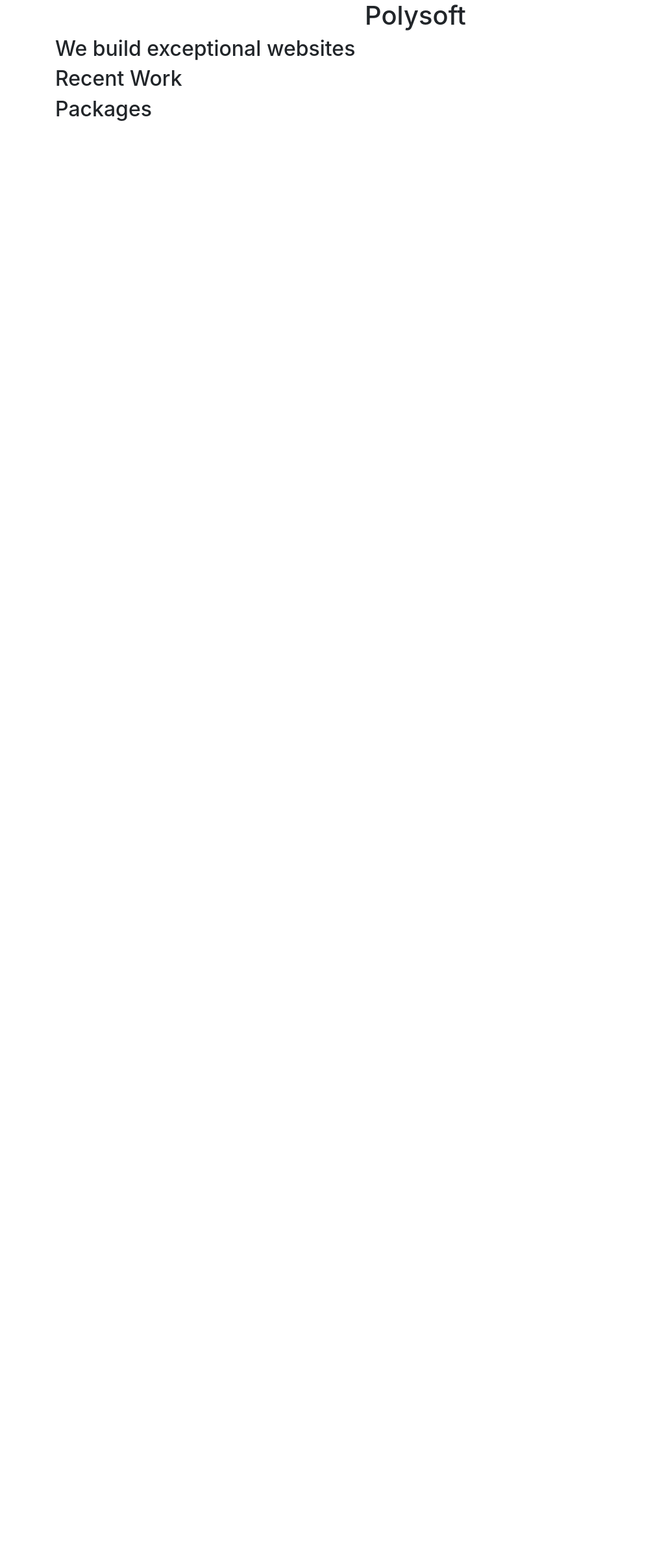
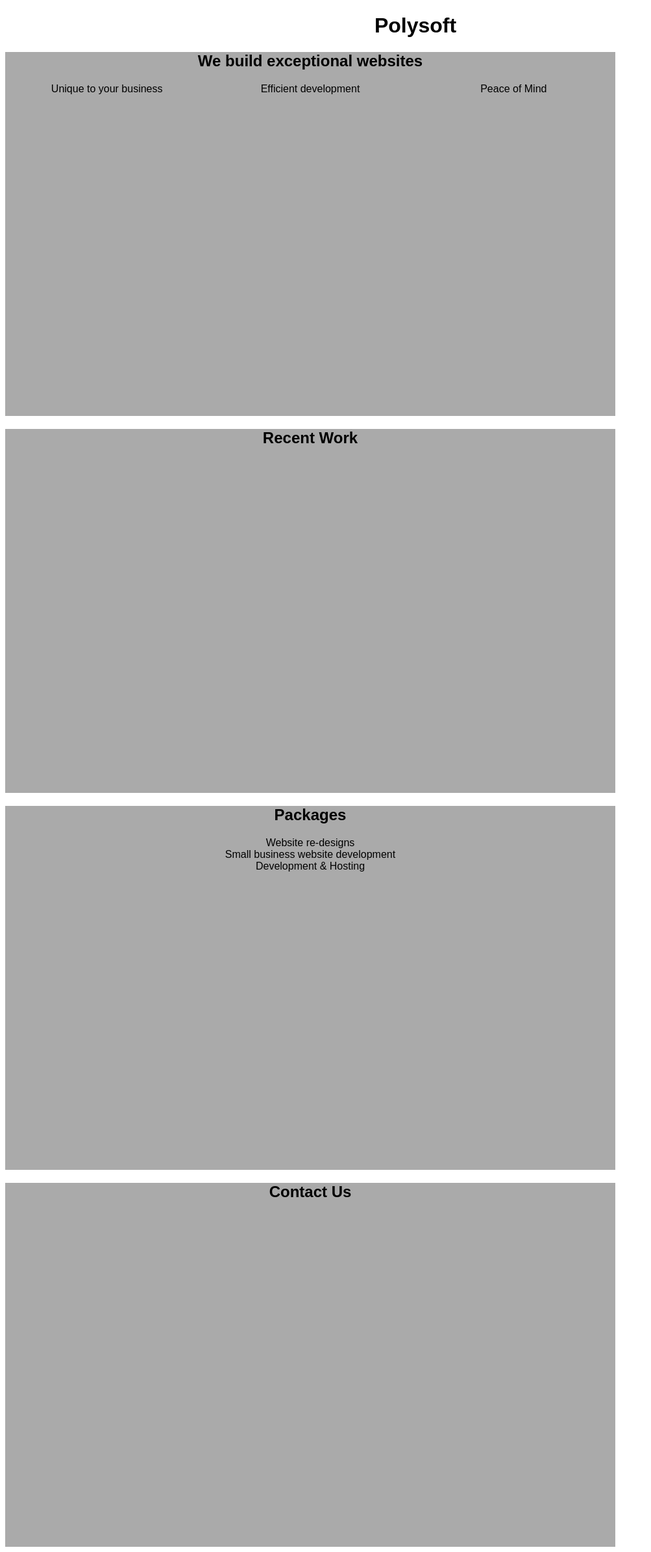
Before and after one commit to PolynomialSoftware/polysoft.ca, a Jekyll site: the page built from index.html, in a window 1280 px wide. Shown: the whole page at 65% size, without its empty margins (0-1003 px from the left). Built offline with Jekyll 4.4.1, drawn with Linux system fonts in a browser that asks for light colours; nearby versions of some CDN libraries; before the commit the page ends 900 px from its top, so only the background shows below that.

Commit message:
Add content titles

```diff
--- a/_layouts/default.html
+++ b/_layouts/default.html
@@ -19,7 +19,6 @@
     <link href="" rel="stylesheet">
 
     <!-- CSS -->
-    <link rel="stylesheet" href="https://maxcdn.bootstrapcdn.com/bootstrap/4.0.0/css/bootstrap.min.css" integrity="sha384-Gn5384xqQ1aoWXA+058RXPxPg6fy4IWvTNh0E263XmFcJlSAwiGgFAW/dAiS6JXm" crossorigin="anonymous">
     <link rel="stylesheet" href="/css/main.css">
 
 </head>
--- a/_sass/shared.scss
+++ b/_sass/shared.scss
@@ -0,0 +1,35 @@
+$min-width: 320px;
+$max-width: 940px;
+$min-height: 560px;
+$max-height: 0px;
+
+body {
+    font-family: sans-serif;
+}
+
+h1,h2,h3,h4,h5,h6 {
+    text-align: center;
+}
+
+.container {
+    min-height: $min-height;
+    background-color: #00000055;
+    max-width: $max-width;
+}
+
+.card-deck {
+    margin: 0 auto;
+    list-style-type: none;
+    padding-left: 0;
+    display: flex;
+
+    &.vertical {
+        flex-direction: column;
+    }
+  }
+
+  .card {
+    text-align: center;
+    flex: 1;
+    height: 150px;
+  }
--- a/css/main.scss
+++ b/css/main.scss
@@ -0,0 +1,3 @@
+---
+---
+@import 'shared';
--- a/index.html
+++ b/index.html
@@ -1,6 +1,5 @@
 ---
 ---
-
 
 <div class="splash">
     <h1 class="text-center">Polysoft</h1>
@@ -10,19 +9,37 @@
     <div class="container">
         <h2>We build exceptional websites</h2>
         <!-- Unique Efficient Secure -->
+        <ul class="card-deck">
+            <li class="card">Unique to your business</li>
+            <li class="card">Efficient development</li>
+            <li class="card">Peace of Mind</li>
+        </ul>
     </div>
 </section>
 
 <section>
     <div class="container">
         <h2>Recent Work</h2>
-        <!-- masterjet yeg critic freestyle movement -->
+        <!-- masterjet / freestyle movement -->
+        <img src="" alt="">
+        <img src="" alt="">
     </div>
 </section>
-
 
 <section>
     <div class="container">
         <h2>Packages</h2>
+        <ol class="card-deck vertical">
+            <li class="card">Website re-designs</li>
+            <li class="card">Small business website development</li>
+            <li class="card">Development &amp; Hosting</li>
+        </ol>
     </div>
 </section>
+
+<div class="container">
+    <h2>Contact Us</h2>
+    <form action="">
+
+    </form>
+</div>
```
Also changed, not shown: 1 other file.
